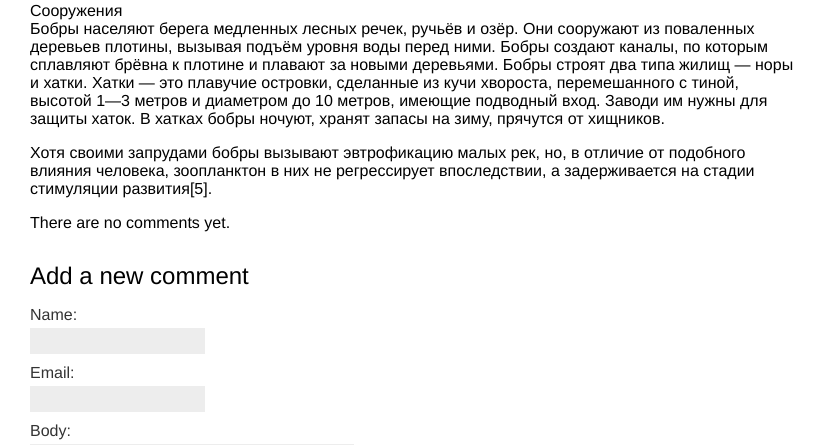
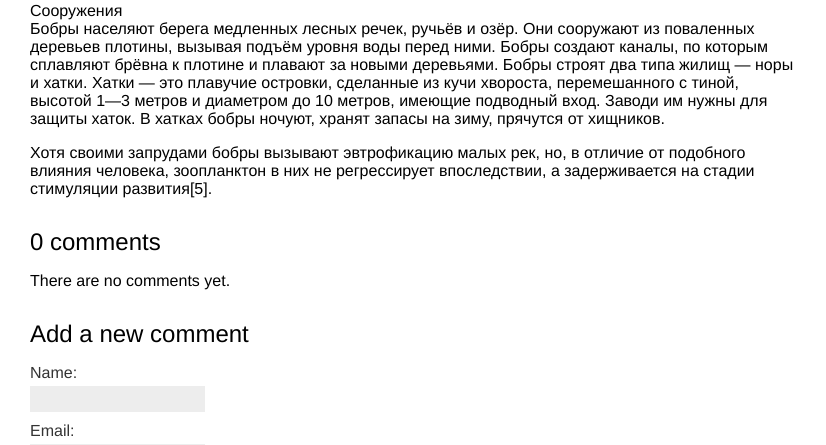
Before and after one commit to vannnnaa/prak, a Django app: page /blog/6/ in a window 1280 px wide. Shown: the part 226-671 px from the top of the page, without its empty margins (0-826 px from the left). Run offline with Django 4.2, Linux system fonts and the light colour scheme; data comes from the database, SQL or seed files in the repository; both versions use the stored data as it was after the commit.

Commit message:
всем бобра

```diff
--- a/mysite/blog/templates/blog/post/detail.html
+++ b/mysite/blog/templates/blog/post/detail.html
@@ -8,7 +8,9 @@
     Published {{ post.publish }} by {{ post.author }}
   </p>
   {{ post.body|linebreaks }}
-
+  {% with comments.count as total_comments %}
+ <h2>{{ total_comments }} comment{{ total_comments|pluralize }}</h2>
+{% endwith %}
 
 
 {% for comment in comments %}
```
Also changed, not shown: mysite/db.sqlite3.
